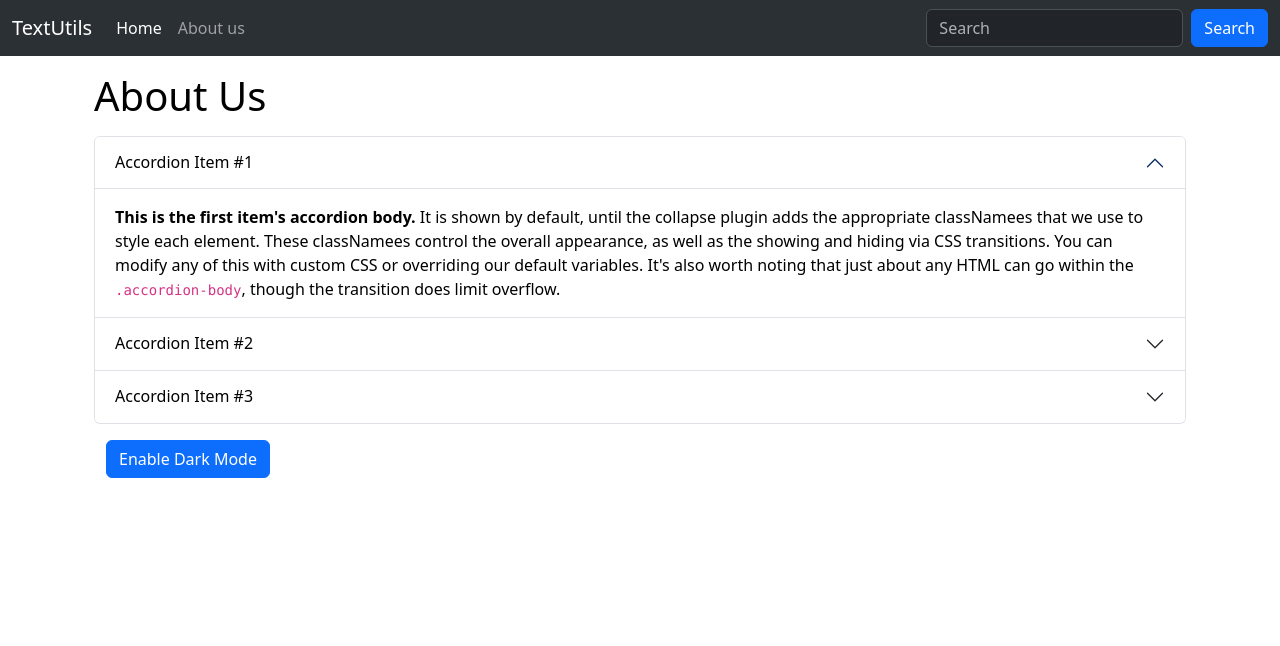
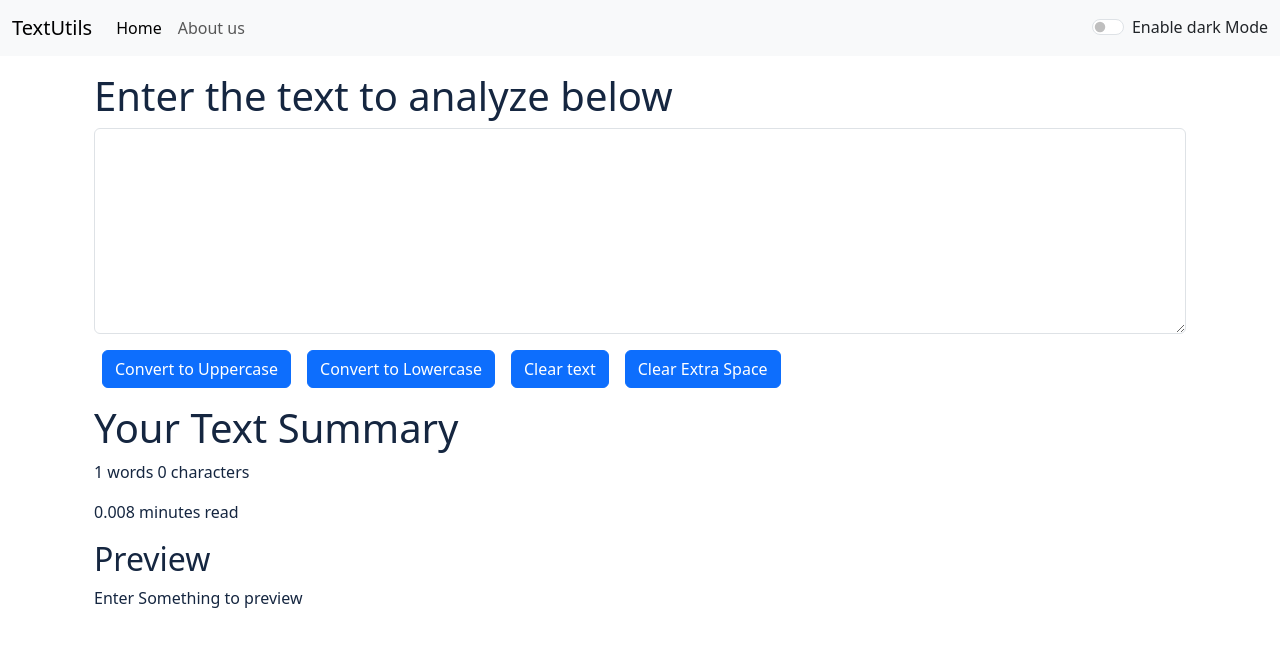
Before and after one commit to 12392/text-utils, a React (Create React App) app: page / in a window 1280 px wide. Shown: the top 646 px of the page. Built offline with nearby package versions, Linux system fonts and the light colour scheme.

Commit message:
Update dark mode

```diff
--- a/src/App.js
+++ b/src/App.js
@@ -5,16 +5,32 @@ import "bootstrap/dist/js/bootstrap.js";
 
 // components
 import Navbar from "./components/Navbar";
-// import TextForm from "./components/TextForm";
-import About from "./components/About";
+import TextForm from "./components/TextForm";
+import { useState } from "react";
+// import About from "./components/About";
 
 function App() {
+  const [mode, setMode] = useState("light");
+  const toggleMode = () => {
+    if (mode === "light") {
+      setMode("dark");
+      document.body.style.backgroundColor = "#152640";
+    } else {
+      setMode("light");
+      document.body.style.backgroundColor = "white";
+    }
+  };
   return (
     <>
-      <Navbar title="TextUtils" aboutText="About us"></Navbar>
+      <Navbar
+        title="TextUtils"
+        aboutText="About us"
+        mode={mode}
+        toggleMode={toggleMode}
+      ></Navbar>
       <div className="container my-3">
-        {/* <TextForm heading="Enter the text to analyze below" /> */}
-        <About />
+        <TextForm heading="Enter the text to analyze below" mode={mode} />
+        {/* <About /> */}
       </div>
     </>
   );
--- a/src/components/Navbar.js
+++ b/src/components/Navbar.js
@@ -6,7 +6,7 @@ export default function Navbar(props) {
     <div>
       <nav
         className="navbar navbar-expand-lg  bg-body-tertiary"
-        data-bs-theme="dark"
+        data-bs-theme={props.mode}
       >
         <div className="container-fluid">
           <a className="navbar-brand" href="/">
@@ -36,7 +36,7 @@ export default function Navbar(props) {
                 </a>
               </li>
             </ul>
-            <form className="d-flex" role="search">
+            {/* <form className="d-flex" role="search">
               <input
                 className="form-control me-2"
                 type="search"
@@ -46,7 +46,23 @@ export default function Navbar(props) {
               <button className="btn btn-primary" type="submit">
                 Search
               </button>
-            </form>
+            </form> */}
+            <div
+              class={`form-check form-switch text-${
+                props.mode === "light" ? "dark" : "light"
+              }`}
+            >
+              <input
+                className="form-check-input"
+                type="checkbox"
+                role="switch"
+                id="flexSwitchCheckDefault"
+                onClick={props.toggleMode}
+              />
+              <label className="form-check-label" for="flexSwitchCheckDefault">
+                Enable {props.mode === "light" ? "dark" : "light"} Mode
+              </label>
+            </div>
           </div>
         </div>
       </nav>
--- a/src/components/TextForm.js
+++ b/src/components/TextForm.js
@@ -24,9 +24,19 @@ export default function TextForm(props) {
     setText(e.target.value);
   };
 
+  const handleExtraSpace = () => {
+    let newText = text.split(/[ ]+/);
+    setText(newText.join(" "));
+  };
+
   return (
     <>
-      <div className="container">
+      <div
+        className="container"
+        style={{
+          color: props.mode === "dark" ? "white" : "#152640",
+        }}
+      >
         <h1>{props.heading}</h1>
         <div className="mb-3">
           <textarea
@@ -35,6 +45,10 @@ export default function TextForm(props) {
             onChange={handleOnChange}
             id="myBox"
             rows="8"
+            style={{
+              backgroundColor: props.mode === "dark" ? "#152640" : "white",
+              color: props.mode === "dark" ? "white" : "#152640",
+            }}
           ></textarea>
         </div>
         <button className="btn btn-primary mx-2" onClick={handleUpClick}>
@@ -46,16 +60,24 @@ export default function TextForm(props) {
         <button className="btn btn-primary mx-2" onClick={handleClearClick}>
           Clear text
         </button>
+        <button className="btn btn-primary mx-2" onClick={handleExtraSpace}>
+          Clear Extra Space
+        </button>
       </div>
 
-      <div className="container my-3">
+      <div
+        className="container my-3"
+        style={{
+          color: props.mode === "dark" ? "white" : "#152640",
+        }}
+      >
         <h1>Your Text Summary</h1>
         <p>
           {text.split(" ").length} words {text.length} characters
         </p>
         <p>{0.008 * text.split(" ").length} minutes read</p>
         <h2>Preview</h2>
-        <p>{text}</p>
+        <p>{text.length > 0 ? text : "Enter Something to preview"}</p>
       </div>
     </>
   );
```
